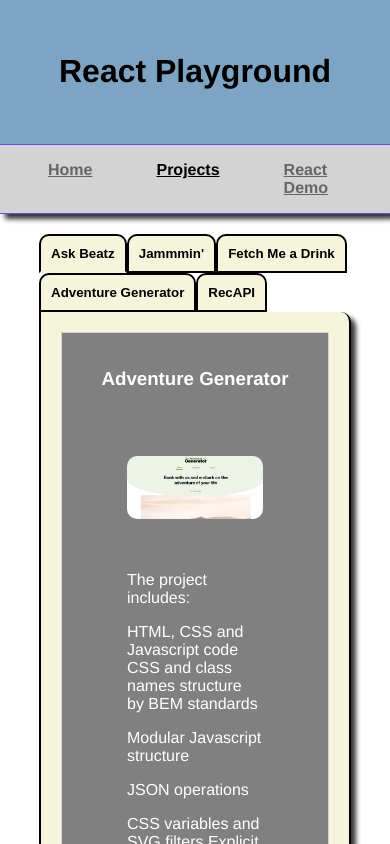
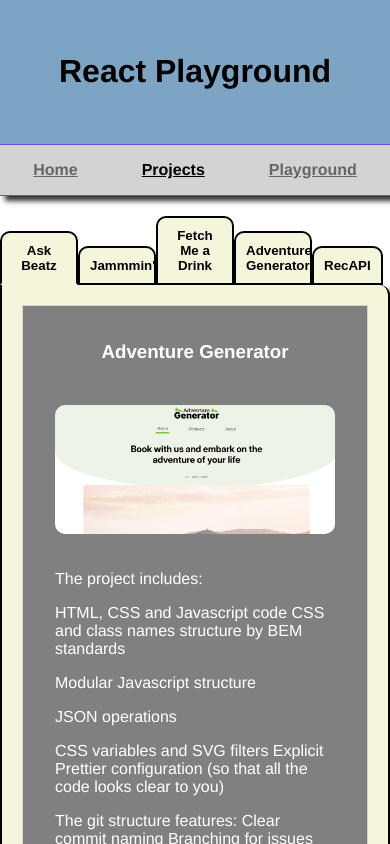
Before and after one commit to MattNightingale/TechNativeweek6reactchallenge, a React (Vite) app: page /projects in a window 390 px wide. Shown: the top 844 px of the page. Built offline with nearby package versions, Linux system fonts and the light colour scheme.

Commit message:
mobile friendly stylings

```diff
--- a/src/components/Projects/Projects.module.css
+++ b/src/components/Projects/Projects.module.css
@@ -34,3 +34,23 @@
     margin: 1rem;
 
 }
+
+@media (max-width: 768px) {
+    .project {
+        margin: 1rem;
+    }
+
+    .project__link {
+        width: 100%;
+        margin: 0.5rem;
+    }
+
+    .project__description {
+        width: 100%;
+        margin: 0.5rem;
+    }
+
+    .project__image {
+        width: 100%;
+    }
+}
--- a/src/components/ProjectsPage/ProjectsPage.module.css
+++ b/src/components/ProjectsPage/ProjectsPage.module.css
@@ -4,8 +4,8 @@
 
 
 .buttons {
-  margin-top: 20px;
-  margin-left: 10%;
+  width: 80%;
+  margin: 20px auto 0 auto;
 }
 
 .tab__button {
@@ -44,3 +44,19 @@
   margin-bottom: 20px;
   box-shadow: 5px 5px 5px rgb(54, 54, 54);
 }
+
+@media (max-width: 768px) {
+  .content {
+    width: 100%;
+  }
+
+  .buttons {
+    width: 100%;
+  }
+
+  .tab__button {
+    max-width: 20%;
+    text-overflow: hidden;
+    text-overflow: ellipsis;
+  }
+}
--- a/src/components/ReactDemo/ReactDemo.module.css
+++ b/src/components/ReactDemo/ReactDemo.module.css
@@ -152,3 +152,9 @@
   object-fit: cover;
   cursor: pointer;
 }
+
+@media (max-width: 768px) {
+  .tile {
+    width: 80%;
+  }
+}
--- a/src/components/ReactDemoPage/ReactDemoPage.module.css
+++ b/src/components/ReactDemoPage/ReactDemoPage.module.css
@@ -5,8 +5,8 @@
 
 
 .buttons {
-  margin-top: 20px;
-  margin-left: 10%;
+  width: 80%;
+  margin: 20px auto 0 auto;
 }
 
 .tab__button {
@@ -46,3 +46,14 @@
   margin-bottom: 20px;
   box-shadow: 5px 5px 5px rgb(54, 54, 54);;
 }
+
+
+@media (max-width: 768px) {
+  .content {
+    width: 100%;
+  }
+
+  .buttons {
+    width: 100%;
+  }
+}
--- a/src/components/SiteNav/SiteNav.jsx
+++ b/src/components/SiteNav/SiteNav.jsx
@@ -6,7 +6,7 @@ function SiteNav() {
     { label: "Home", url: "/" },
     //{ label: "Contact", url: "/contact" },
     { label: "Projects", url: "/projects"},
-    { label: "React Demo", url: "/reactdemo"},
+    { label: "Playground", url: "/reactdemo"},
   ];
   return (
     <div className={styles.wrapper}>
```
